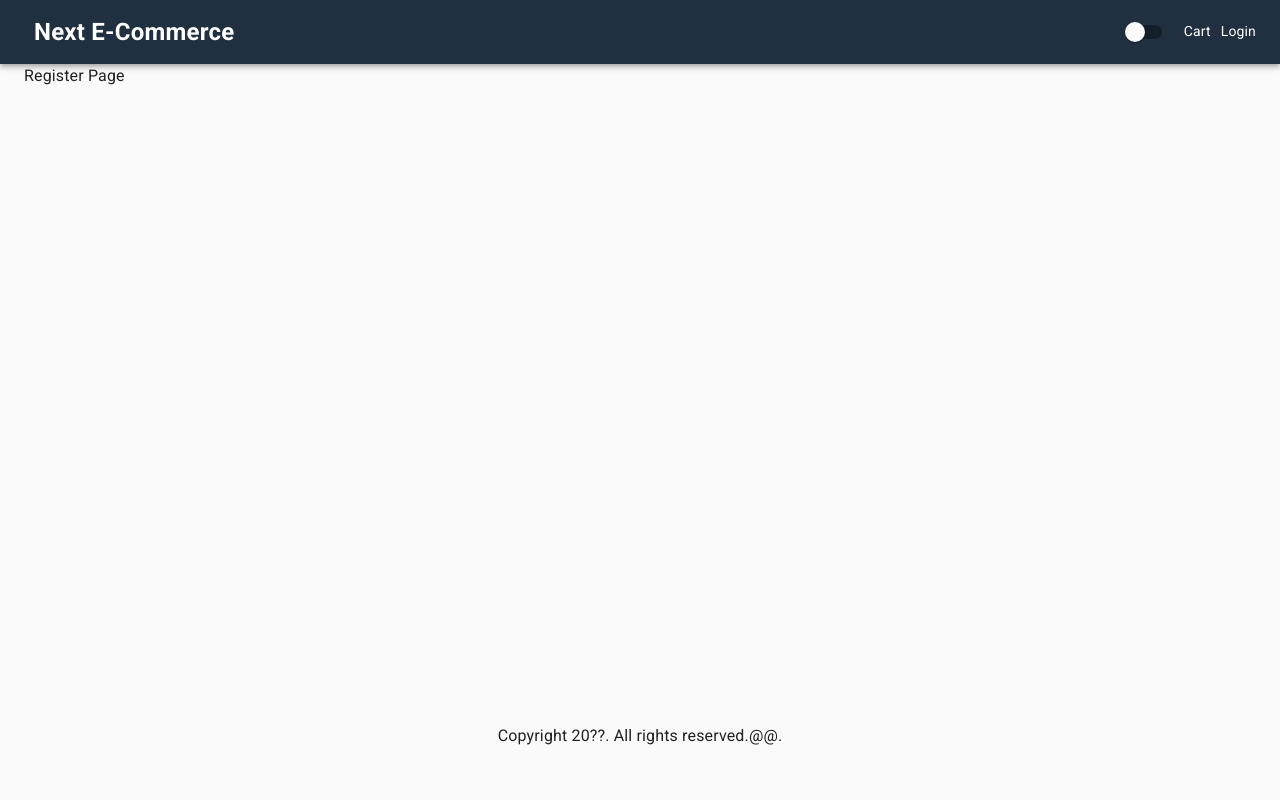
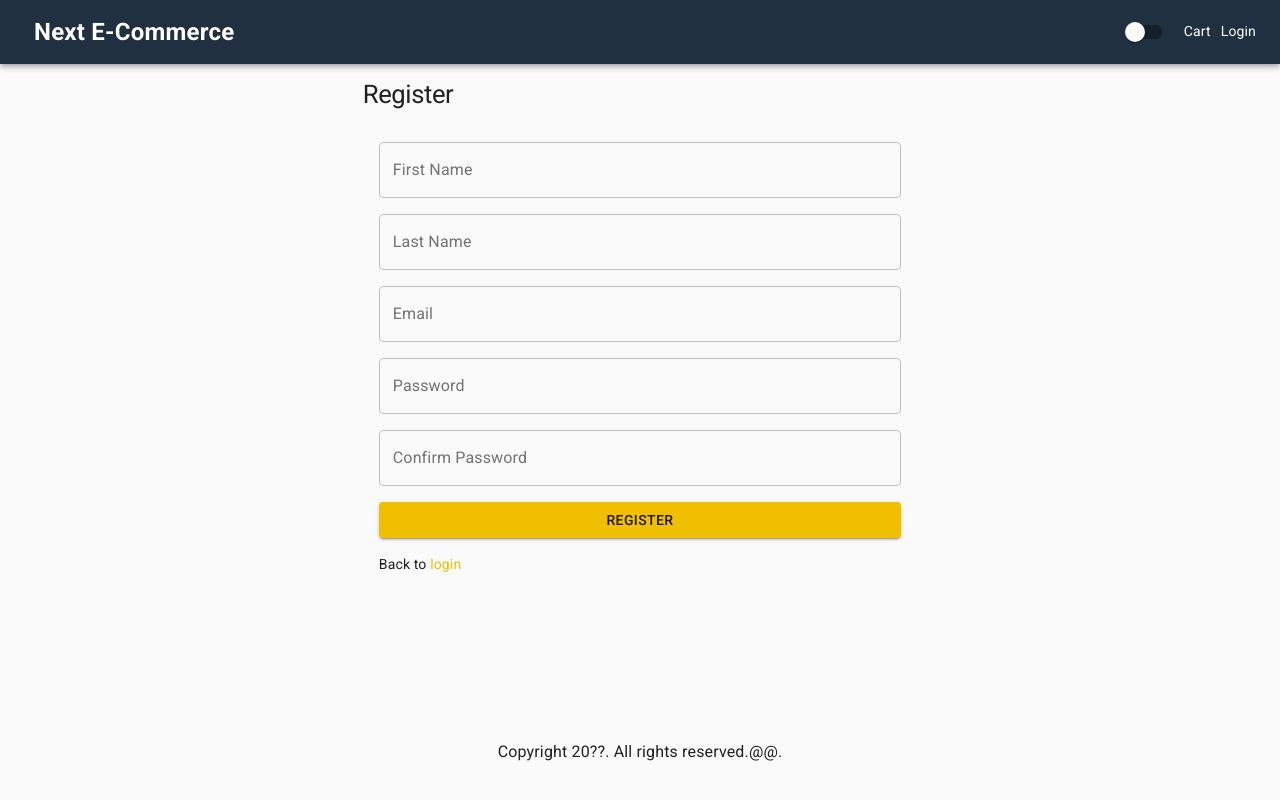
Before and after one commit to rmmccar92/Next_E_Commerce, a Next.js app: page /register in a window 1280 px wide. Built offline with nearby package versions, Linux system fonts and the light colour scheme.

Commit message:
created register route and page

```diff
--- /dev/null
+++ b/pages/api/users/register.js
@@ -0,0 +1,32 @@
+import nc from "next-connect";
+import db from "../../../utils/db";
+import User from "../../../models/Users";
+import bcrypt from "bcryptjs";
+import { signToken } from "../../../utils/auth";
+
+const handler = nc();
+
+handler.post(async (req, res) => {
+  await db.connect();
+  const newUser = new User({
+    firstName: req.body.firstName,
+    lastName: req.body.lastName,
+    email: req.body.email,
+    password: bcrypt.hashSync(req.body.password, 10),
+    isAdmin: false,
+  });
+  const user = await newUser.save();
+  await db.disconnect();
+
+  const token = signToken(user);
+  res.send({
+    token,
+    _id: user._id,
+    firstName: user.firstName,
+    lastName: user.lastName,
+    email: user.email,
+    isAdmin: user.isAdmin,
+  });
+});
+
+export default handler;
--- a/pages/login.jsx
+++ b/pages/login.jsx
@@ -26,7 +26,7 @@
     if (userInfo) {
       router.push("/");
     }
-  }, []);
+  }, [router, userInfo]);
   const [email, setEmail] = useState("");
   const [password, setPassword] = useState("");
   const submitHandler = async (event) => {
@@ -79,7 +79,7 @@
           </ListItem>
           <ListItem>
             New Here?&nbsp;
-            <NextLink href={"/register"} passHref>
+            <NextLink href={`/register/?redirect=${redirect || "/"}`} passHref>
               <Link>Register Here!</Link>
             </NextLink>
           </ListItem>
--- a/pages/register.jsx
+++ b/pages/register.jsx
@@ -1,11 +1,129 @@
-import { Typography } from "@material-ui/core";
-import React from "react";
+import {
+  Button,
+  Link,
+  List,
+  ListItem,
+  TextField,
+  Typography,
+} from "@material-ui/core";
+import React, { useEffect } from "react";
 import Layout from "../components/Layout";
+import useStyles from "../utils/styles";
+import NextLink from "next/link";
+import axios from "axios";
+import { useState, useContext } from "react";
+import { useRouter } from "next/router";
+import { Store } from "../utils/store";
+import Cookies from "js-cookie";
 
 export default function Register() {
+  const router = useRouter();
+  const { redirect } = router.query; //login
+  const classes = useStyles();
+  const { state, dispatch } = useContext(Store);
+  const { userInfo } = state;
+  useEffect(() => {
+    if (userInfo) {
+      router.push("/");
+    }
+  }, [router, userInfo]);
+  const [firstName, setFirstName] = useState("");
+  const [lastName, setLastName] = useState("");
+  const [email, setEmail] = useState("");
+  const [password, setPassword] = useState("");
+  const [confirmPassword, setConfirmPassword] = useState("");
+  const submitHandler = async (event) => {
+    event.preventDefault();
+    if (password !== confirmPassword) {
+      alert("Passwords must match");
+      return;
+    }
+    try {
+      const { data } = await axios.post("/api/users/register", {
+        firstName,
+        lastName,
+        email,
+        password,
+      });
+      dispatch({ type: "USER_LOGIN", payload: data });
+      Cookies.set("userInfo", JSON.stringify(data));
+      console.log("login success", data);
+      router.push(redirect || "/");
+    } catch (err) {
+      console.log(err.response.data ? err.response.data.message : err.message);
+    }
+  };
+
   return (
-    <Layout title="Register">
-      <Typography>Register Page</Typography>
+    <Layout title="Login">
+      <form className={classes.form} onSubmit={submitHandler}>
+        <Typography component="h1" variant="h1">
+          Register
+        </Typography>
+        <List>
+          <ListItem>
+            <TextField
+              variant="outlined"
+              fullWidth
+              id="firstName"
+              label="First Name"
+              inputProps={{ type: "text" }}
+              onChange={(e) => setFirstName(e.target.value)}
+            ></TextField>
+          </ListItem>
+          <ListItem>
+            <TextField
+              variant="outlined"
+              fullWidth
+              id="lastName"
+              label="Last Name"
+              inputProps={{ type: "text" }}
+              onChange={(e) => setLastName(e.target.value)}
+            ></TextField>
+          </ListItem>
+          <ListItem>
+            <TextField
+              variant="outlined"
+              fullWidth
+              id="email"
+              label="Email"
+              inputProps={{ type: "email" }}
+              onChange={(e) => setEmail(e.target.value)}
+            ></TextField>
+          </ListItem>
+          <ListItem>
+            <TextField
+              variant="outlined"
+              fullWidth
+              id="password"
+              label="Password"
+              inputProps={{ type: "password" }}
+              onChange={(e) => setPassword(e.target.value)}
+            ></TextField>
+          </ListItem>
+          <ListItem>
+            <TextField
+              variant="outlined"
+              fullWidth
+              id="confirmPassword"
+              label="Confirm Password"
+              inputProps={{ type: "password" }}
+              onChange={(e) => setConfirmPassword(e.target.value)}
+            ></TextField>
+          </ListItem>
+          <ListItem>
+            <Button variant="contained" type="submit" fullWidth color="primary">
+              Register
+            </Button>
+          </ListItem>
+          <ListItem>
+            Back to&nbsp;
+            <NextLink href={`/login/?redirect=${redirect || "/"}`} passHref>
+              <Link>login</Link>
+            </NextLink>
+          </ListItem>
+        </List>
+      </form>
     </Layout>
   );
 }
```
